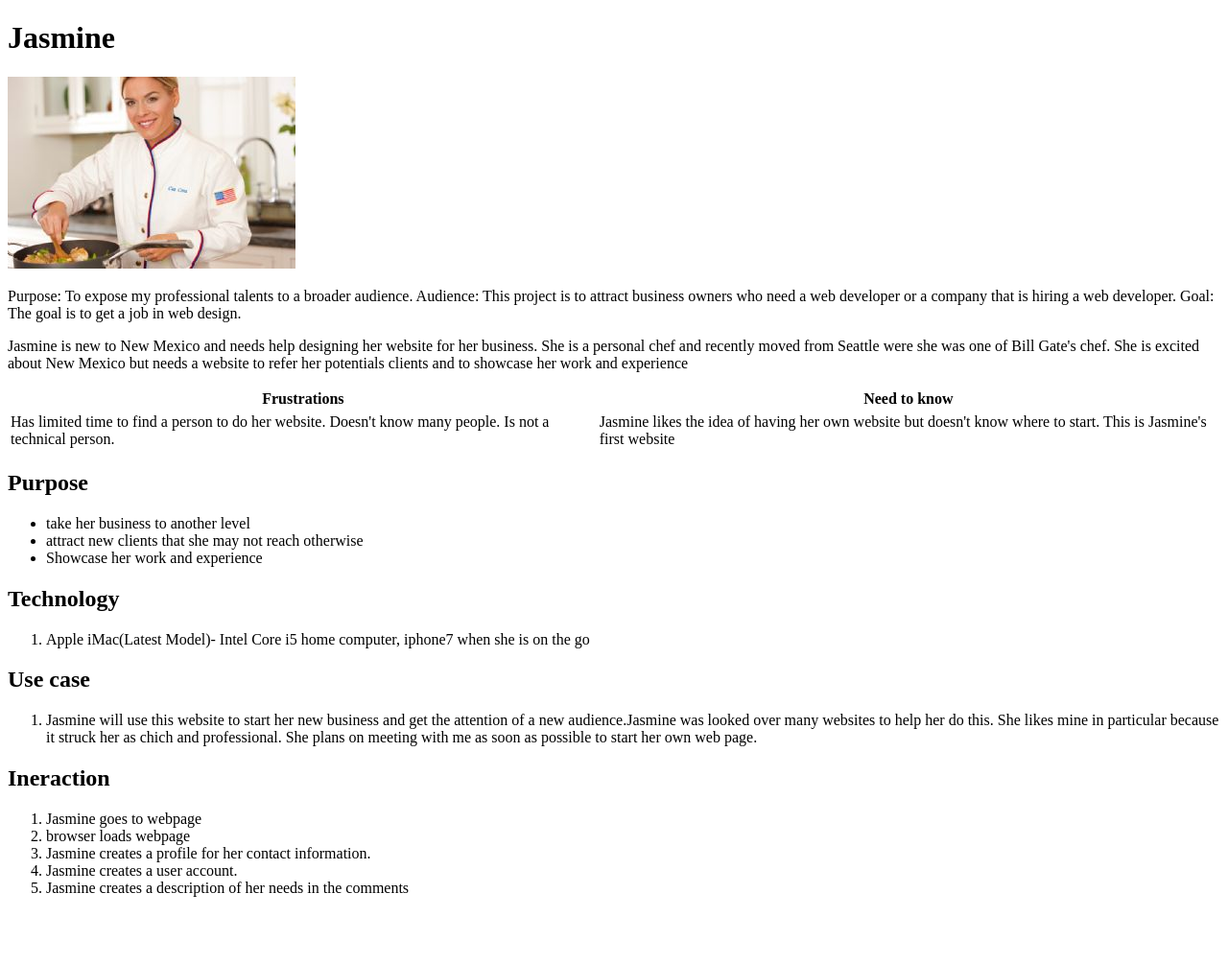
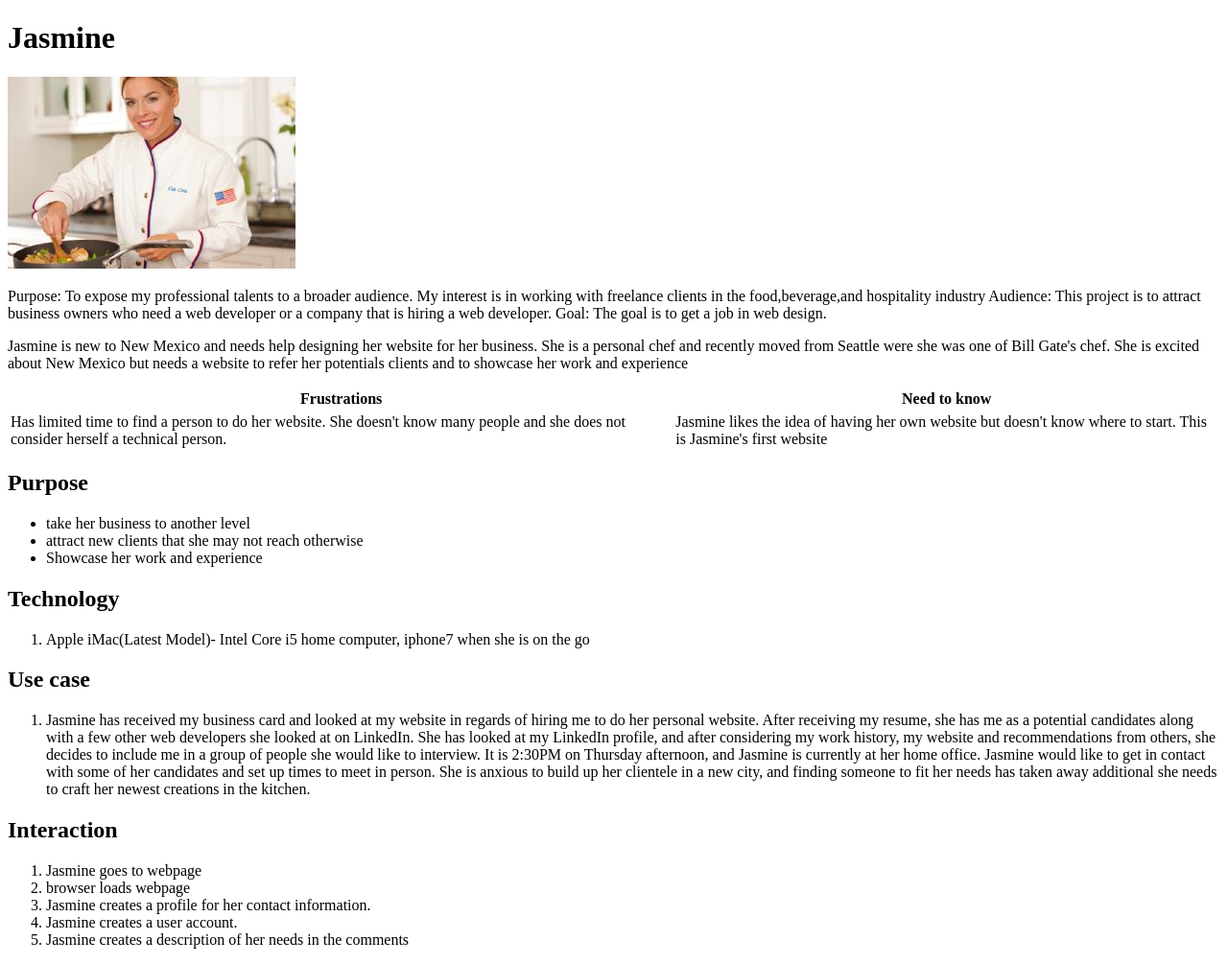
Before and after one commit to Mbojorquez2007/my-pwp-project, a PHP site: page /milestone-1.php in a window 1280 px wide. Shown: the whole page at 96% size. Before the commit the page ends 935 px from the top, so only its background shows below. Run offline with PHP 8.4, Linux system fonts and the light colour scheme.

Commit message:
fixed the errors

```diff
--- a/public_html/documentation/milestone-1.php
+++ b/public_html/documentation/milestone-1.php
@@ -5,8 +5,8 @@
 	</head>
 	<body>
 		<h1>Jasmine</h1>
-		<img src=  "image/chef.jpg">
-		<p>Purpose: To expose my professional talents to a broader audience.
+		<img src=  "image/chef.jpg" alt="chef">
+		<p>Purpose: To expose my professional talents to a broader audience. My interest is in working with freelance clients in the food,beverage,and hospitality industry
 			Audience: This project is to attract business owners who need a web developer or a company that is hiring a web developer.
 			Goal: The goal is to get a job in web design.</p>
 		<p>Jasmine is new to New Mexico and needs help designing
@@ -15,12 +15,11 @@
 
 		<table>
 			<tr>
-
 				<th>Frustrations</th>
 				<th>Need to know</th></tr>
 			<tr></tr>
 			<tr>
-				<td>Has limited time to find a person to do her website. Doesn't know many people. Is not a technical person.</td>
+				<td>Has limited time to find a person to do her website. She doesn't know many people and she does not consider herself  a technical person.</td>
 				<td>Jasmine likes the idea of having her own website but doesn't know where to start. This is Jasmine's first website</td>
 			</tr>
 		</table>
@@ -38,11 +37,11 @@
 		</ol>
 			<h2>Use case</h2>
 		<ol>
-			<li>Jasmine will use this website to start her new business and get the attention of a new audience.Jasmine was looked over many websites to help her do this.
-				She likes mine in particular because it struck her as chich and professional.
-				She plans on meeting with me as soon as possible to start her own web page.</li>
+			<li>Jasmine has received my business card and looked at my website in regards of hiring me to do her personal website. After receiving my resume, she has me as a potential candidates along with a few other web developers she looked at on LinkedIn.
+				She has looked at my LinkedIn profile, and after considering my work history, my website and recommendations from others, she decides to include me in a group of people she would like to interview.
+				It is 2:30PM on Thursday afternoon, and Jasmine is currently at her home office. Jasmine would like to get in contact with some of her candidates and set up times to meet in person. She is anxious to build up her clientele in a new city, and finding someone to fit her needs has taken away additional she needs to craft her newest creations in the kitchen.</li>
 		</ol>
-			<h2>Ineraction</h2>
+			<h2>Interaction</h2>
 		<ol>
 			<li>Jasmine goes to webpage</li>
 			<li>browser loads webpage</li>
```
